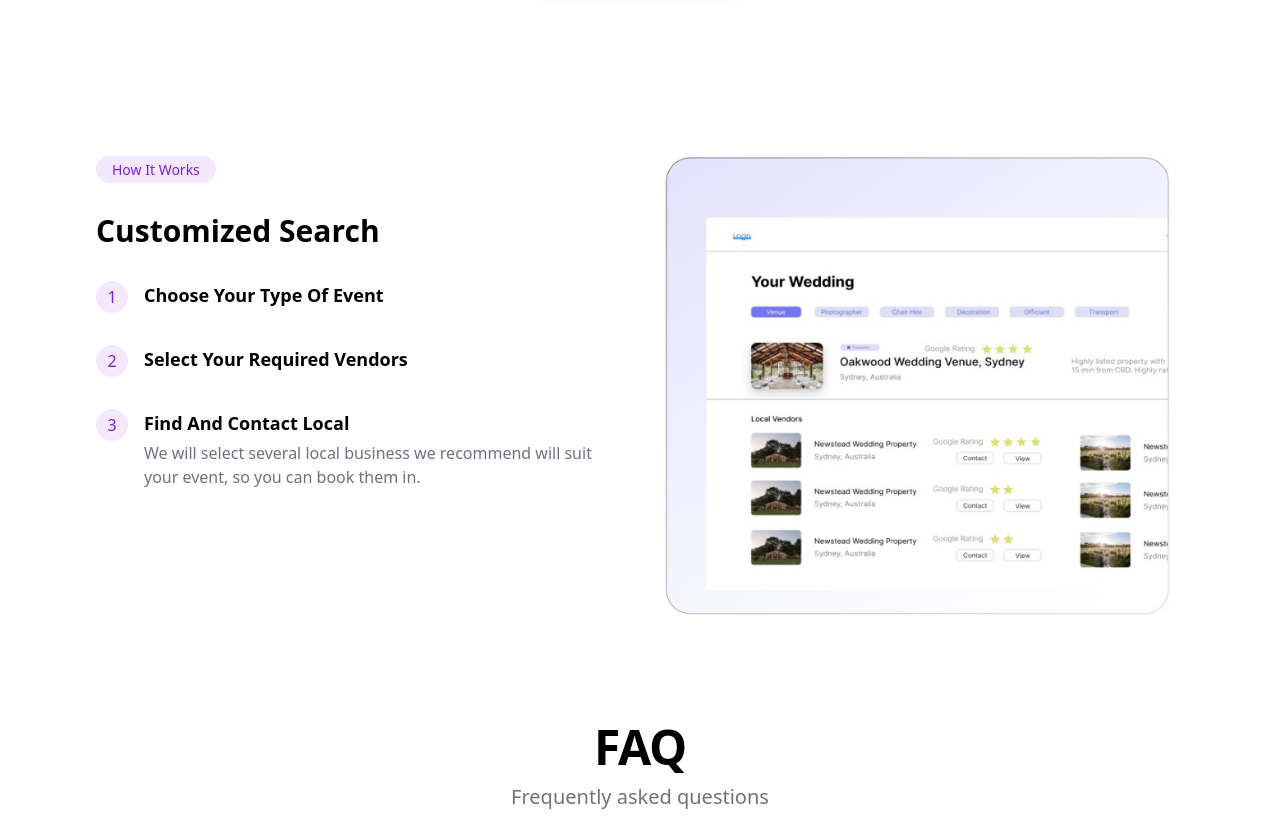
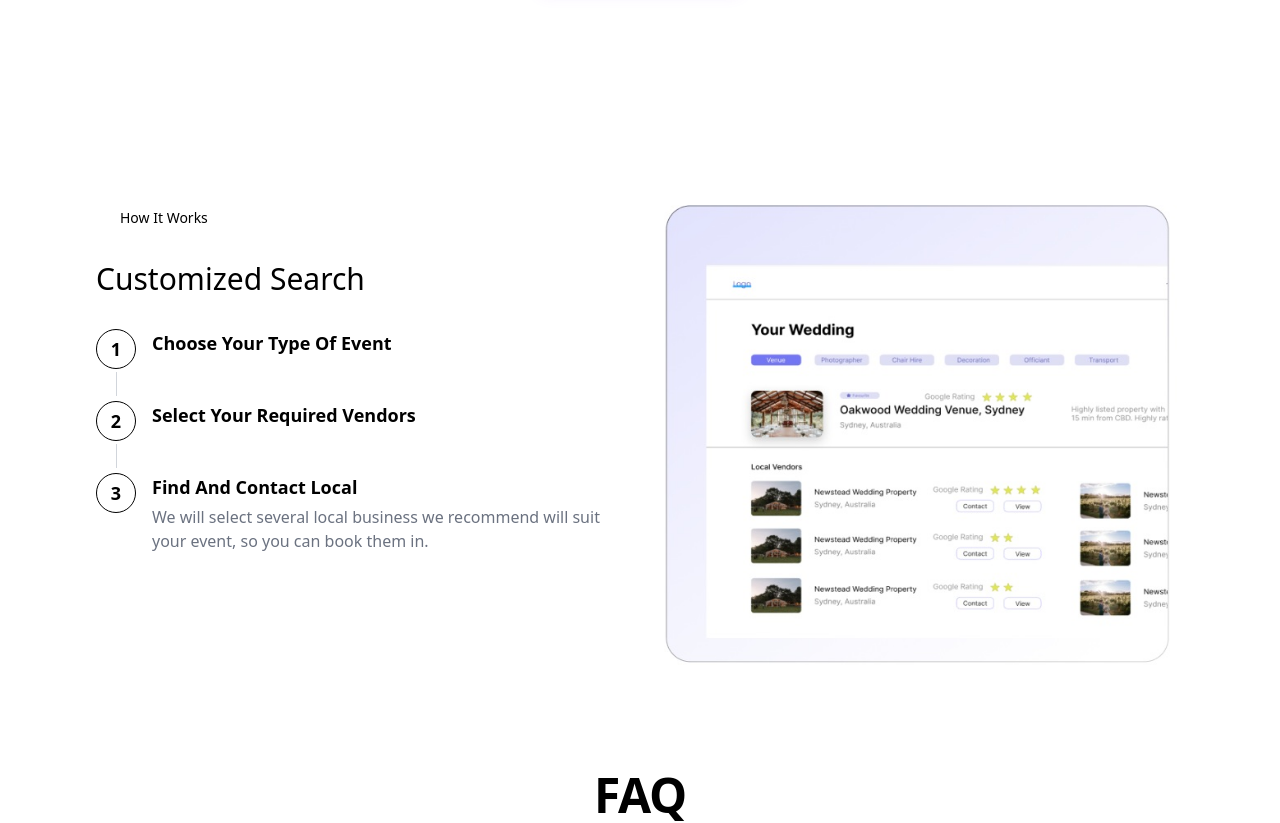
Before and after one commit to SeifEldin15/Planster, a React (Vite) app in the folder Frontend/: page / in a window 1280 px wide. Shown: the part 540-1363 px from the top of the page. Built offline with nearby package versions, Linux system fonts and the light colour scheme.

Commit message:
edits to frontend

```diff
--- a/Frontend/src/components/HowItWorks/HowItWorks.jsx
+++ b/Frontend/src/components/HowItWorks/HowItWorks.jsx
@@ -2,41 +2,39 @@ import React from 'react';
 import sideimg from '../../assets/2b4 - Copy.jpg';
 const HowItWorks = () => {
   return (
-    <div className="flex items-start justify-between max-w-6xl mx-auto p-8 gap-12">
-      {/* Left Section */}
+    <div className="flex flex-col md:flex-row items-start justify-between max-w-6xl mx-auto p-8 gap-12 mt-12">
       <div className="flex-1">
         <div className="mb-8">
-          <span className="bg-purple-100 text-purple-700 px-4 py-1 rounded-full text-sm">
+          <span className="bg-[var(--secondary-color)] text-[var(--primary-color)] px-6 py-1 rounded-full text-sm">
             How It Works
           </span>
         </div>
 
-        <h2 className="text-3xl font-bold mb-8">Customized Search</h2>
+        <h2 className="text-3xl font-medium mb-8">Customized Search</h2>
 
-        <div className="space-y-8">
-          {/* Step 1 */}
+        <div className="space-y-8 relative">
           <div className="flex items-start gap-4">
-            <div className="flex-shrink-0 w-8 h-8 rounded-full bg-purple-100 flex items-center justify-center text-purple-700">
+            <div className="relative flex-shrink-0 w-10 h-10 rounded-full bg-[var(--secondary-color)] border border-[var(--primary-color)] flex items-center justify-center text-[var(--primary-color)] text-lg font-semibold">
               1
+              <div className="absolute top-[calc(100%+4px)] h-[24px] w-[1px] bg-gray-300" />
             </div>
             <div>
               <h3 className="font-semibold text-lg mb-1">Choose Your Type Of Event</h3>
             </div>
           </div>
 
-          {/* Step 2 */}
           <div className="flex items-start gap-4">
-            <div className="flex-shrink-0 w-8 h-8 rounded-full bg-purple-100 flex items-center justify-center text-purple-700">
+            <div className="relative flex-shrink-0 w-10 h-10 rounded-full bg-[var(--secondary-color)] border border-[var(--primary-color)] flex items-center justify-center text-[var(--primary-color)] text-lg font-semibold">
               2
+              <div className="absolute top-[calc(100%+4px)] h-[24px] w-[1px] bg-gray-300" />
             </div>
             <div>
               <h3 className="font-semibold text-lg mb-1">Select Your Required Vendors</h3>
             </div>
           </div>
 
-          {/* Step 3 */}
           <div className="flex items-start gap-4">
-            <div className="flex-shrink-0 w-8 h-8 rounded-full bg-purple-100 flex items-center justify-center text-purple-700">
+            <div className="flex-shrink-0 w-10 h-10 rounded-full bg-[var(--secondary-color)] border border-[var(--primary-color)] flex items-center justify-center text-[var(--primary-color)] text-lg font-semibold">
               3
             </div>
             <div>
@@ -46,14 +44,10 @@ const HowItWorks = () => {
               </p>
             </div>
           </div>
-
-          {/* Vertical line connecting numbers */}
-          <div className="absolute left-[3.1rem] top-[12rem] h-32 w-px bg-purple-100" />
         </div>
       </div>
 
-      {/* Right Section - Custom Image */}
-      <div className="flex-1">
+      <div className="flex-1 w-full md:w-auto">
         <img
           src={sideimg}
           alt="How it works demonstration"
```
